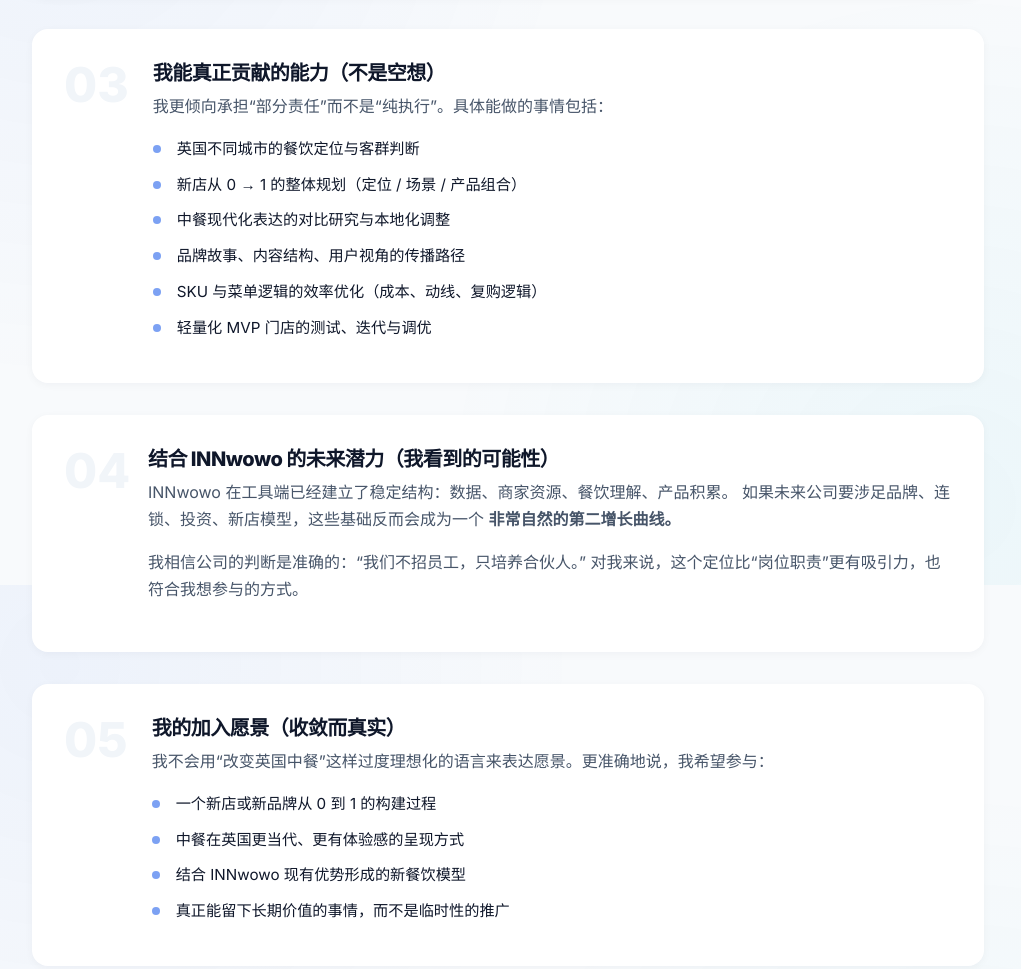
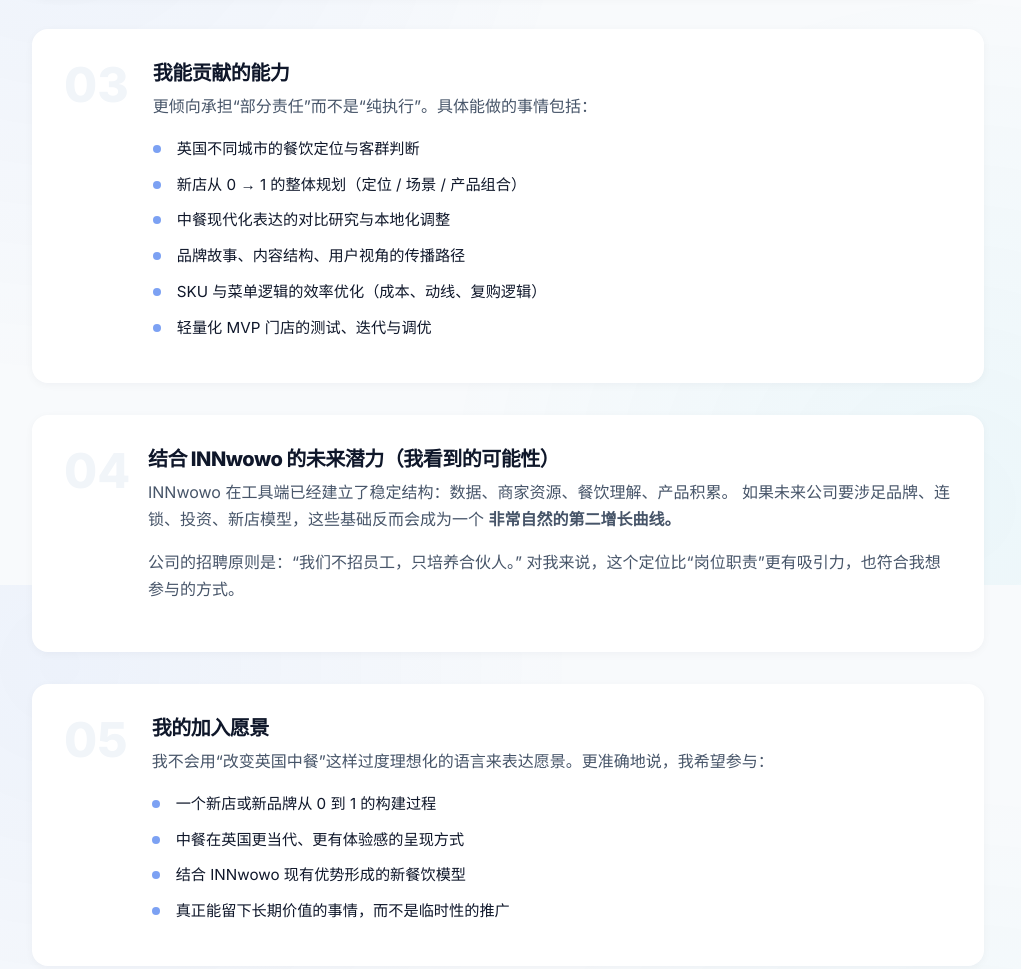
Before and after one commit to hxu270290-afk/INNwowo, a plain HTML site: page index.html in a window 1280 px wide. Shown: the part 4215-5184 px from the top of the page, without its empty margins (132-1153 px from the left). Drawn offline with nearby package versions, Linux system fonts and the light colour scheme.

Commit message:
Refine headings and improve phrasing in index.html

```diff
--- a/index.html
+++ b/index.html
@@ -581,7 +581,7 @@
             <div class="timeline-card" data-aos="fade-left">
                 <div class="step-num">01</div>
                 <div class="step-content">
-                    <h3>对当前阶段的判断（务实版）</h3>
+                    <h3>对当前阶段的判断</h3>
                     <p>
                         经过对 INNwowo 的产品、商家规模和市场位置的了解，我的判断是：
                         <strong>公司现在处在“工具基建已稳定 → 开始横向扩展”的阶段。</strong>
@@ -618,8 +618,8 @@
             <div class="timeline-card" data-aos="fade-left" data-aos-delay="200">
                 <div class="step-num">03</div>
                 <div class="step-content">
-                    <h3>我能真正贡献的能力（不是空想）</h3>
-                    <p>我更倾向承担“部分责任”而不是“纯执行”。具体能做的事情包括：</p>
+                    <h3>我能贡献的能力</h3>
+                    <p>更倾向承担“部分责任”而不是“纯执行”。具体能做的事情包括：</p>
                     <ul class="feature-list">
                         <li>英国不同城市的餐饮定位与客群判断</li>
                         <li>新店从 0 → 1 的整体规划（定位 / 场景 / 产品组合）</li>
@@ -641,7 +641,7 @@
                         <strong>非常自然的第二增长曲线。</strong>
                     </p>
                     <p>
-                        我相信公司的判断是准确的：“我们不招员工，只培养合伙人。”
+                        公司的招聘原则是：“我们不招员工，只培养合伙人。”
                         对我来说，这个定位比“岗位职责”更有吸引力，也符合我想参与的方式。
                     </p>
                 </div>
@@ -650,7 +650,7 @@
             <div class="timeline-card" data-aos="fade-left" data-aos-delay="400">
                 <div class="step-num">05</div>
                 <div class="step-content">
-                    <h3>我的加入愿景（收敛而真实）</h3>
+                    <h3>我的加入愿景</h3>
                     <p>我不会用“改变英国中餐”这样过度理想化的语言来表达愿景。更准确地说，我希望参与：</p>
                     <ul class="feature-list">
                         <li>一个新店或新品牌从 0 到 1 的构建过程</li>
@@ -707,7 +707,7 @@
                 <li>
                     <strong>6. 我能补位的方向，是品牌构建 + 餐饮定位 + 用户体验 + 内容表达。</strong><br>
                     更愿意承担具体责任，而不是执行任务；更适合做“合伙人模式”下的一部分事情，
-                    而不是传统意义的岗位工作。这也与公司“不招员工，只培养合伙人”的理念自然契合。
+                    而不是传统意义的岗位工作。这也与公司“不招员工，只培养合伙人”的理念契合。
                 </li>
 
                 <li style="margin-top:24px; border-top: 1px dashed #cbd5e1; padding-top:24px;">
```
